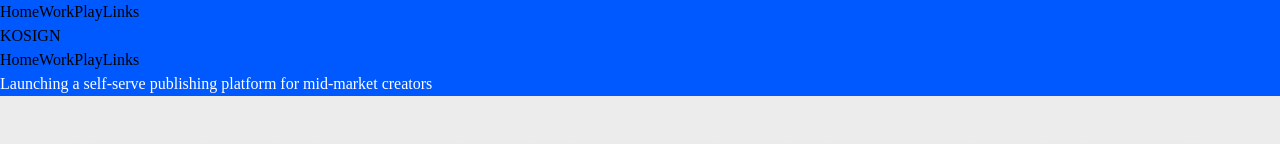
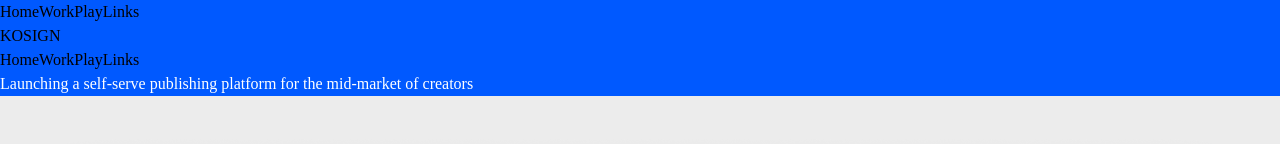
Before and after one commit to littlemench/Alex-Menczykowski-2026, a React (Vite) app in the folder client/: page /work/kosign in a window 1280 px wide. Shown: the top 144 px of the page. Built offline with nearby package versions, Linux system fonts and the light colour scheme.

Commit message:
KOSIGN: sub-header reads 'for the mid-market of creators'
Co-Authored-By: Claude Opus 5.5 <noreply@anthropic.com>
Claude-Session: https://claude.ai/code/session_01SigVhrdLRtGrdgmbfa9Dr4

```diff
--- a/client/src/pages/project/Kosign.tsx
+++ b/client/src/pages/project/Kosign.tsx
@@ -14,7 +14,7 @@ export default function KosignProject() {
           {/* Sub-header + Hero carousel */}
           <div className="space-y-12">
             <div>
-              <p className="sub-header">Launching a self-serve publishing platform for mid-market creators</p>
+              <p className="sub-header">Launching a self-serve publishing platform for the mid-market of creators</p>
             </div>
             <ProjectCarousel slides={carousel1Slides} />
           </div>
```
